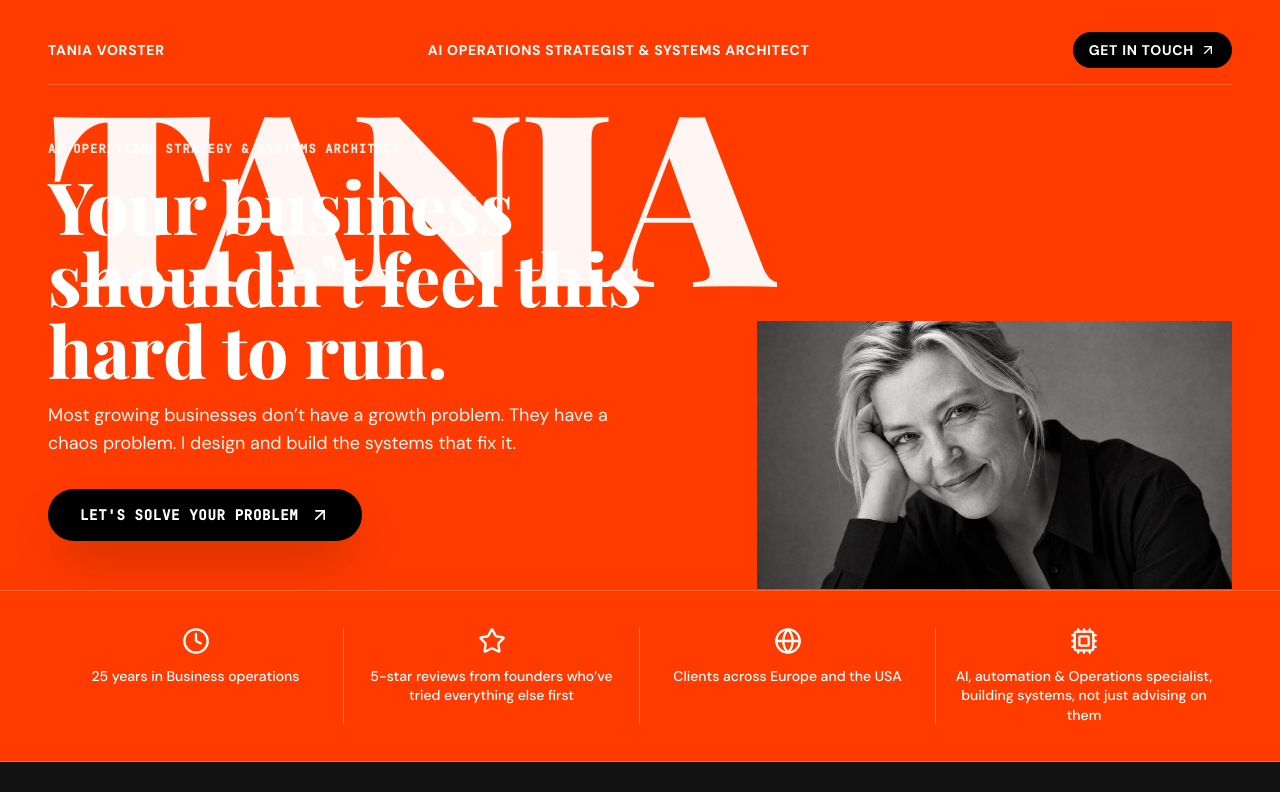
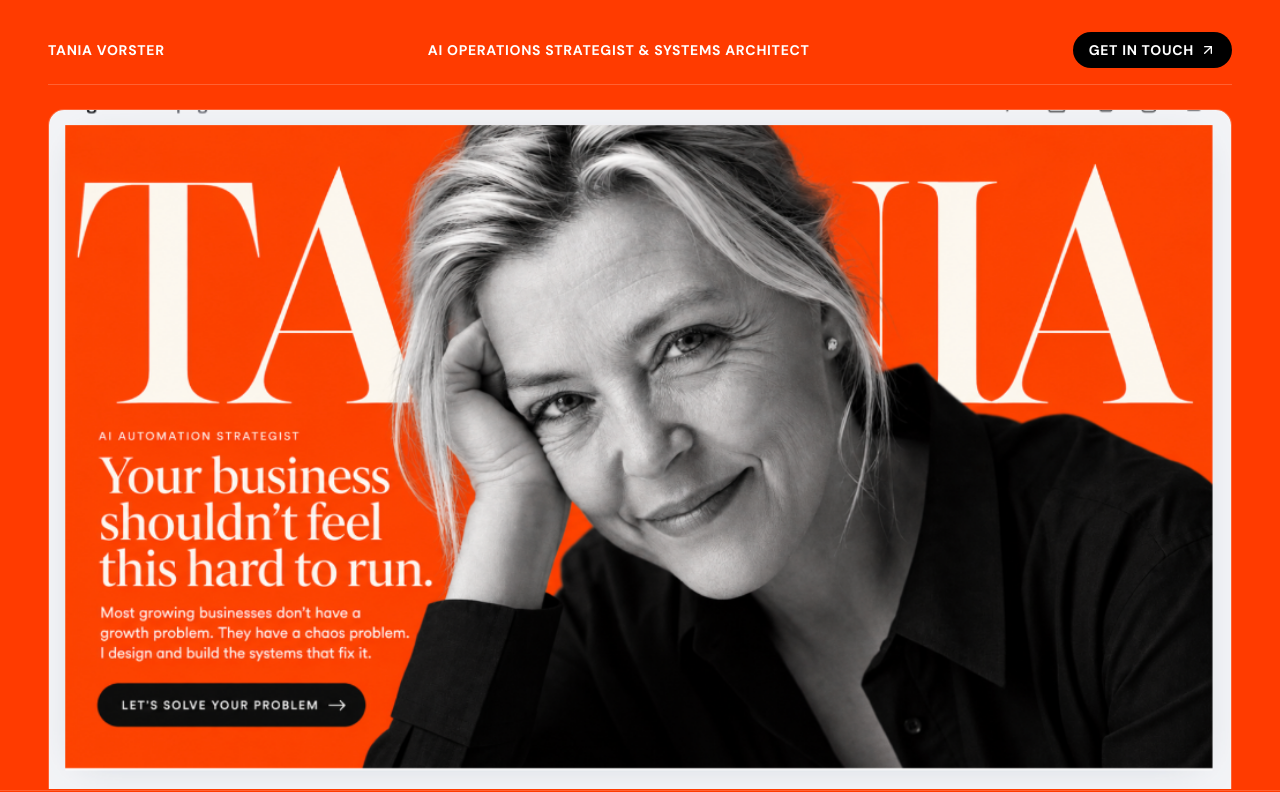
Before and after one commit to TaniaV40/portfolio-website, a Next.js app: page / in a window 1280 px wide. Shown: the top 792 px of the page. Built offline with nearby package versions, Linux system fonts and the light colour scheme.

Commit message:
Fix hero layout: Render Image 1 hero graphic banner cleanly with interactive hotspot button

```diff
--- a/src/app/page.tsx
+++ b/src/app/page.tsx
@@ -94,44 +94,22 @@ export default function Home() {
           </a>
         </div>
 
-        <div className="max-w-7xl mx-auto relative min-h-[480px] flex flex-col justify-between">
-          {/* Watermark Title TANIA */}
-          <div className="absolute -top-6 left-0 font-serif text-[110px] sm:text-[180px] lg:text-[240px] font-black uppercase tracking-tight leading-[0.85] text-white/95 select-none pointer-events-none z-0">
-            TANIA
-          </div>
-
-          <div className="grid grid-cols-1 lg:grid-cols-12 gap-8 items-end relative z-10 pt-8 pb-0">
-            <div className="lg:col-span-7 pb-12">
-              <div className="font-mono text-xs font-bold uppercase tracking-widest text-white/90 mb-3">
-                AI OPERATIONS STRATEGY & SYSTEMS ARCHITECT
-              </div>
-              <h1 className="font-serif text-4xl sm:text-6xl lg:text-7xl font-extrabold text-white leading-[1.08] mb-4">
-                Your business shouldn’t feel this hard to run.
-              </h1>
-              <p className="text-base sm:text-lg text-white/95 leading-relaxed font-sans max-w-xl">
-                Most growing businesses don’t have a growth problem. They have a chaos problem. I design and build the systems that fix it.
-              </p>
-              <div className="mt-8">
+        {/* Hero Magazine Banner Image Showcase */}
+        <div className="max-w-7xl mx-auto relative rounded-t-2xl overflow-hidden leading-none border-t border-x border-white/20">
+          <img
+            src="/images/tania_hero_full.png"
+            alt="Tania Vorster - AI Operations Strategist & Systems Architect. Your business shouldn't feel this hard to run. Most growing businesses don't have a growth problem. They have a chaos problem. I design and build the systems that fix it."
+            className="w-full h-auto object-cover block mb-0"
+          />
           <a
             href="https://taniavorster.com/contact/"
             target="_blank"
             rel="noopener noreferrer"
-                  className="inline-flex items-center gap-3 px-8 py-4 rounded-full bg-black text-white hover:bg-white hover:text-black font-mono font-extrabold text-xs sm:text-sm uppercase tracking-wider shadow-2xl transition-all"
+            className="absolute left-[4.2%] bottom-[9.5%] w-[22%] h-[9.5%] rounded-full bg-transparent hover:bg-white/15 transition-all z-10"
+            title="Let's Solve Your Problem"
           >
-                  LET'S SOLVE YOUR PROBLEM <ArrowUpRight className="w-5 h-5" />
+            <span className="sr-only">Let's Solve Your Problem</span>
           </a>
-              </div>
-            </div>
-
-            {/* Grounded Clean Portrait Image */}
-            <div className="lg:col-span-5 flex justify-end items-end h-full">
-              <img
-                src="/images/tania_portrait_clean.png"
-                alt="Tania Vorster"
-                className="max-h-[500px] w-auto object-contain object-bottom block mb-0"
-              />
-            </div>
-          </div>
         </div>
       </header>
 
```
Also changed, not shown: public/images/tania_hero_full.png (added). Lines whose indentation alone changed are shown as unchanged.
